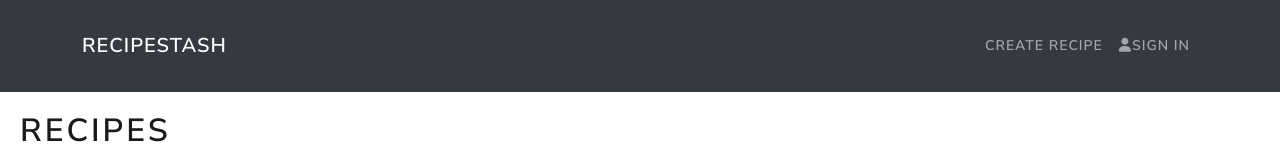
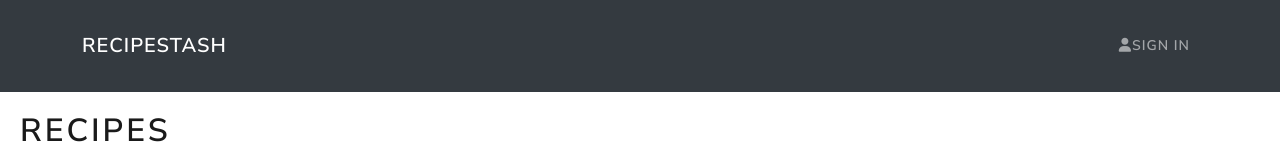
Before and after one commit to Branuz/FoodHub, a React (Create React App) app in the folder client/: page / in a window 1280 px wide. Shown: the top 160 px of the page. Built offline with nearby package versions, Linux system fonts and the light colour scheme; no server answers.

Commit message:
Added creation only when logged in

```diff
--- a/client/src/components/Header.js
+++ b/client/src/components/Header.js
@@ -9,6 +9,14 @@ function Header(props) {
         }
     }
 
+    function checkStorage() {
+        if(props.loginStatus === "Logout") {
+            return true
+        } else {
+            return false
+        }
+    }
+
   return (
     <header>
         <Navbar bg="dark" variant="dark" expand="lg" collapseOnSelect>
@@ -17,7 +25,11 @@ function Header(props) {
                 <Navbar.Toggle aria-controls="basic-navbar-nav" />
                 <Navbar.Collapse id="basic-navbar-nav">
                 <Nav className="ms-auto">
+                    {checkStorage() ?
                     <Nav.Link href="/recipes/create/">Create recipe</Nav.Link>
+                    :
+                    ""
+                }
                     <Nav.Link href="/login" onClick={clearStorage}><i className='fas fa-user'></i>{props.loginStatus}</Nav.Link>
                 </Nav>
                 </Navbar.Collapse>
--- a/client/src/components/RecipeForm.js
+++ b/client/src/components/RecipeForm.js
@@ -7,6 +7,7 @@ import Col from 'react-bootstrap/Col';
 
 
 function RecipeForm(props) {
+    const [token, setToken] = useState(null)
     const [title, setTitle] = useState(null)
     const [type, setType] = useState(null)
     const [description, setDescription] = useState(null)
@@ -17,6 +18,7 @@ function RecipeForm(props) {
 
 
     useEffect(() => {
+        setToken(localStorage.getItem("token"))
         fetchIngredients()
         setTitle(props.recipe[1])
         setDescription(props.recipe[2])
@@ -59,7 +61,7 @@ function RecipeForm(props) {
         if (title==null || description==null || type==null | cookingTime==null | instructions==null ) {
             setError("You need to fill all the fields!")
         } else {
-            APIService.InsertRecipe({title, description, type, cookingTime, instructions, ingredientList })
+            APIService.InsertRecipe({title, description, type, cookingTime, instructions, ingredientList, token })
             .then(response => props.insertedRecipe(response))
 
             routeChange();
```
Also changed, not shown: 1 other file (tests, documents, lock files or other folders).
